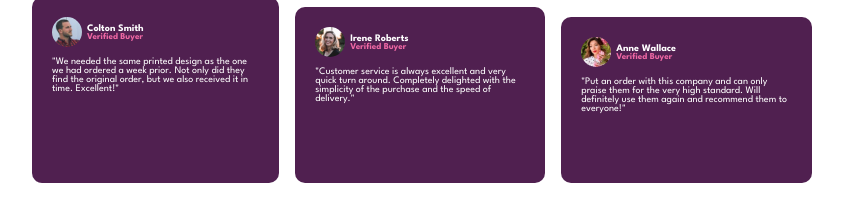
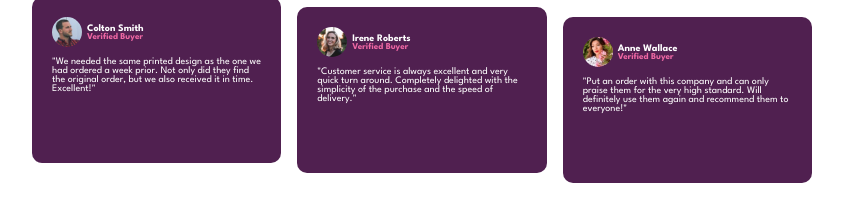
Before and after one commit to awwsalah/Social-proof-section-ch, a plain HTML site: page index.html in a window 1280 px wide. Shown: the part 266-488 px from the top of the page, without its empty margins (218-1061 px from the left). Drawn offline with Linux system fonts and the light colour scheme.

Commit message:
first commit

```diff
--- a/style.css
+++ b/style.css
@@ -86,7 +86,7 @@ body{
 
 
 .review-cards{
-    display: grid;
+    display: flex;
     gap: 1rem;
 
 }
@@ -98,24 +98,24 @@ body{
 
 .card-1{
     background-color: var(--dark-megenta);
-    grid-column: 1/2;
-    grid-row: 1 /2;
+    width: 100%;
+    height: 100%;
     border-radius: 10px;
     padding: 20px;
 
 }
 .card-2{
     background-color: var(--dark-megenta);
-    grid-column: 2/3;
-    grid-row: 1 /2;
+    width: 100%;
+    height: 100%;
     border-radius: 10px;
     padding: 20px;
     margin-top: 10px;
 }
 .card-3{
     background-color: var(--dark-megenta);
-    grid-column: 3/4;
-    grid-row: 1 /2;
+    width: 100%;
+    height: 100%;
     border-radius: 10px;
     padding: 20px;
     margin-top: 20px;
```
